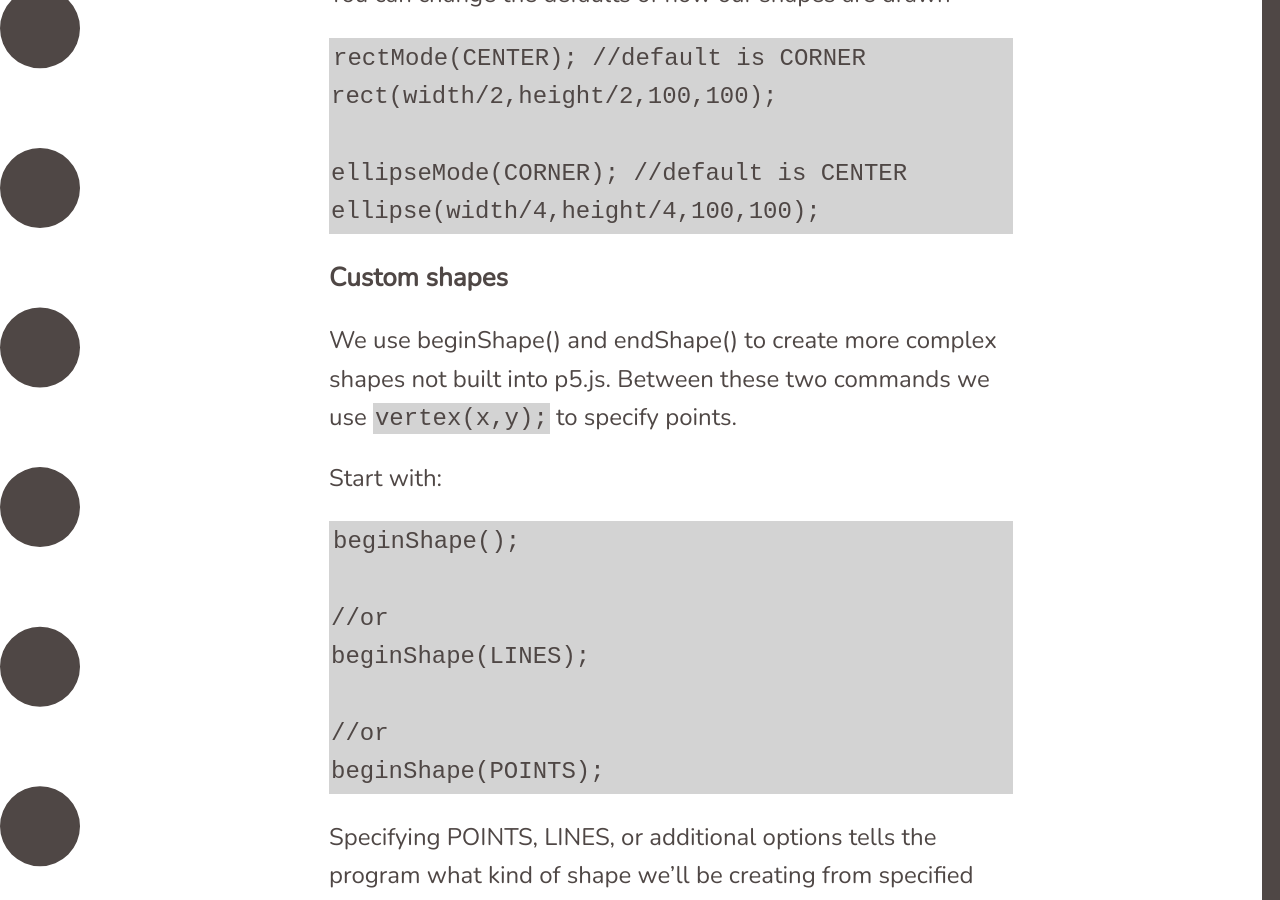
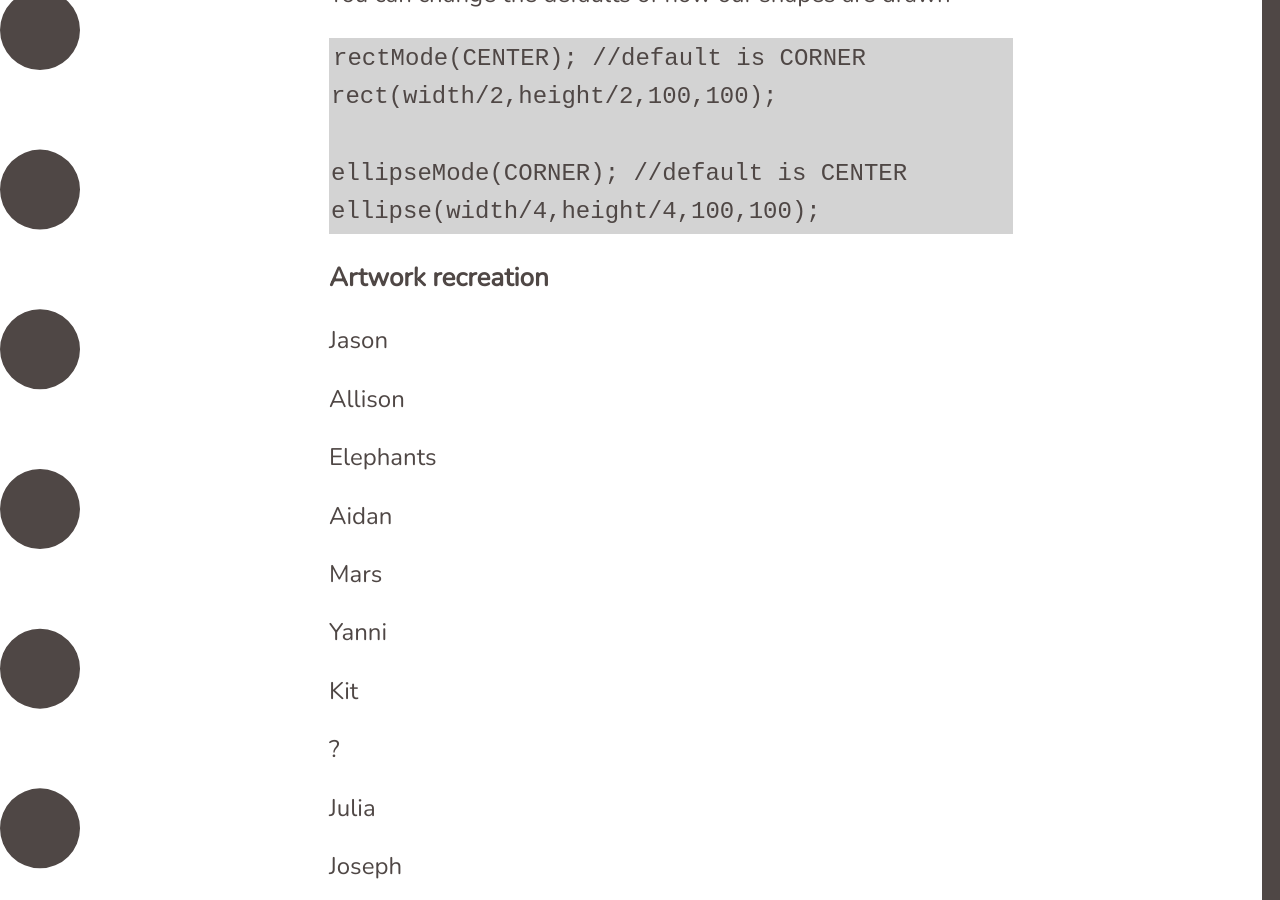
Before and after one commit to lee2sman/p4va_spring2024, a Jekyll site: the page built from _posts/2023-09-11-week3.md, in a window 1280 px wide and 900 px high, scrolled down 2565 px. Built offline with Jekyll 4.4.1, drawn with Linux system fonts in a browser that asks for light colours; nearby versions of some CDN libraries.

Commit message:
add artwork links

````diff
--- a/_posts/2023-09-11-week3.md
+++ b/_posts/2023-09-11-week3.md
@@ -71,6 +71,28 @@ rect(width/2,height/2,100,100);
 ellipseMode(CORNER); //default is CENTER
 ellipse(width/4,height/4,100,100);
 ```
+
+### Artwork recreation
+
+[Jason](https://editor.p5js.org/jasonbberry9/sketches/xOY1HW7hW)
+
+[Allison](https://editor.p5js.org/allisonbither/sketches/W9pniCqRF)
+
+[Elephants](https://editor.p5js.org/mateo.briceno/sketches/XKjZdHjy1)
+
+[Aidan](https://editor.p5js.org/aidan.decker/sketches/hbz7YiRm8)
+
+[Mars](https://editor.p5js.org/mars.dershowitz/sketches/iDx1Dq8nA)
+
+[Yanni](https://editor.p5js.org/yannieleftheriouu/full/ziPNVGGnz)
+
+[Kit](https://editor.p5js.org/crowyo/sketches/rCnv6YnaB)
+
+[?](https://editor.p5js.org/njhardyman/full/lIPv6oEus)
+
+[Julia](https://editor.p5js.org/julia.mell/sketches/hdbqq5IOs)
+
+[Joseph](https://editor.p5js.org/jredmond800/sketches/0QNWo0WpD)
 
 ### Custom shapes
 
````
